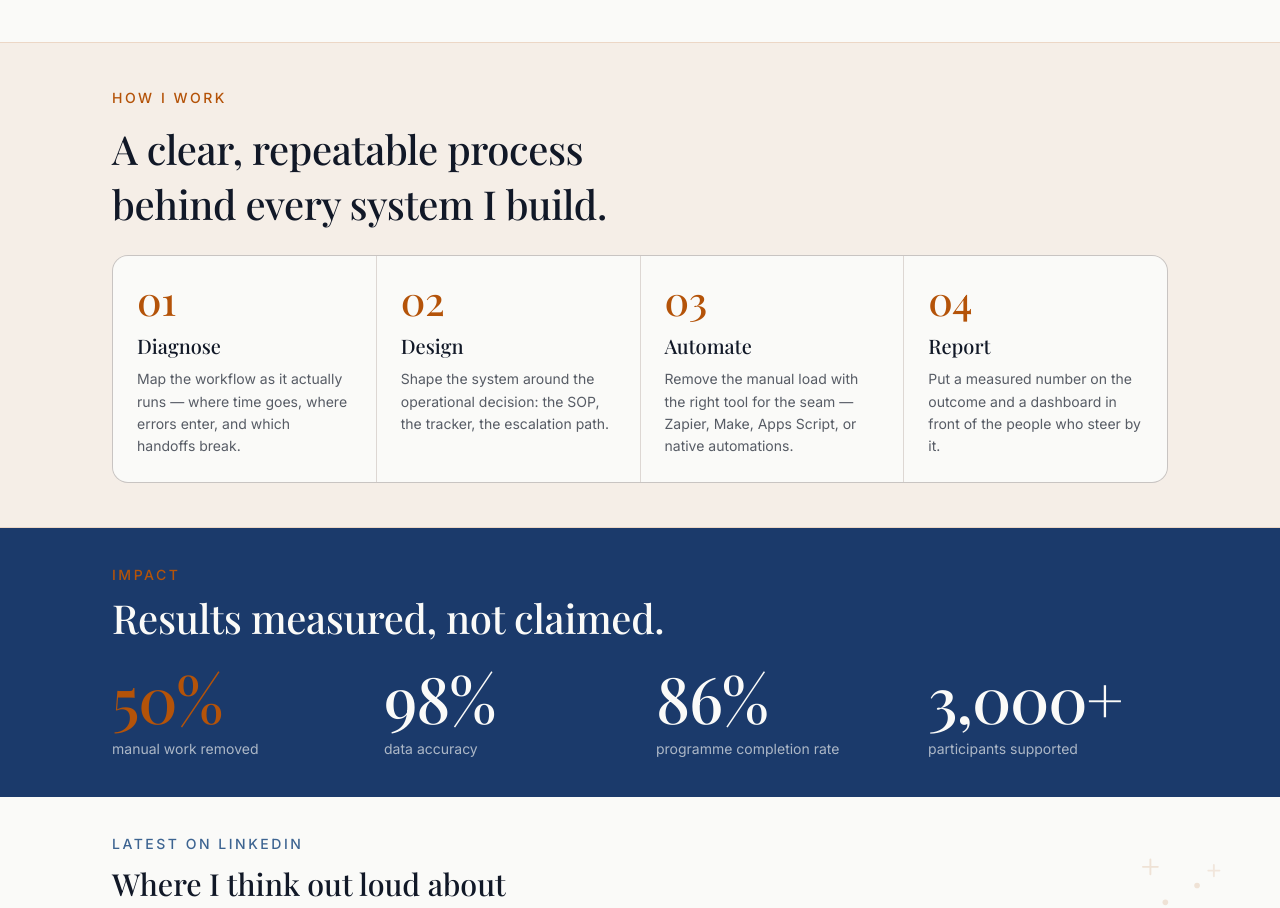
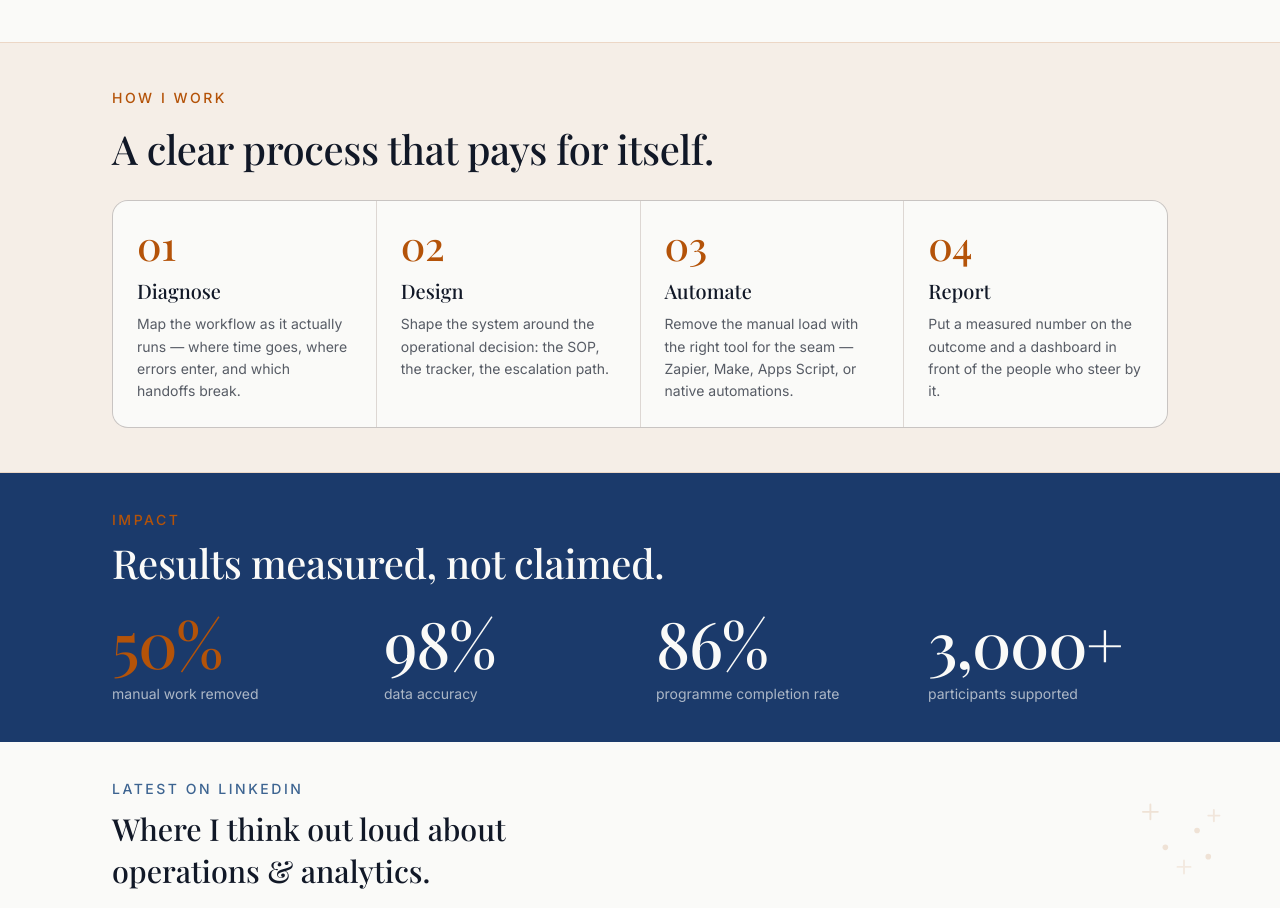
Before and after one commit to keren-wangombe/Keren-Wang-ombe, a Next.js app: page / in a window 1280 px wide. Shown: the part 1165-2073 px from the top of the page. Built offline with nearby package versions, Linux system fonts and the light colour scheme; no server answers.

Commit message:
Shorten the How I Work heading to a value-focused line
Co-Authored-By: Claude Fable 5 <noreply@anthropic.com>
Claude-Session: https://claude.ai/code/session_01LGyxZPbeTwxZHrYniDfMC4

```diff
--- a/app/page.tsx
+++ b/app/page.tsx
@@ -122,7 +122,7 @@ export default function HomePage() {
           <Reveal>
             <p className="kicker text-amber">How I work</p>
             <h2 className="mt-3 max-w-2xl font-serif text-h2 font-light leading-snug text-ink">
-              A clear, repeatable process behind every system I build.
+              A clear process that pays for itself.
             </h2>
           </Reveal>
           <ol className="mt-6 grid gap-px overflow-hidden rounded-2xl border border-ink/10 bg-ink/10 sm:grid-cols-2 lg:grid-cols-4">
```
